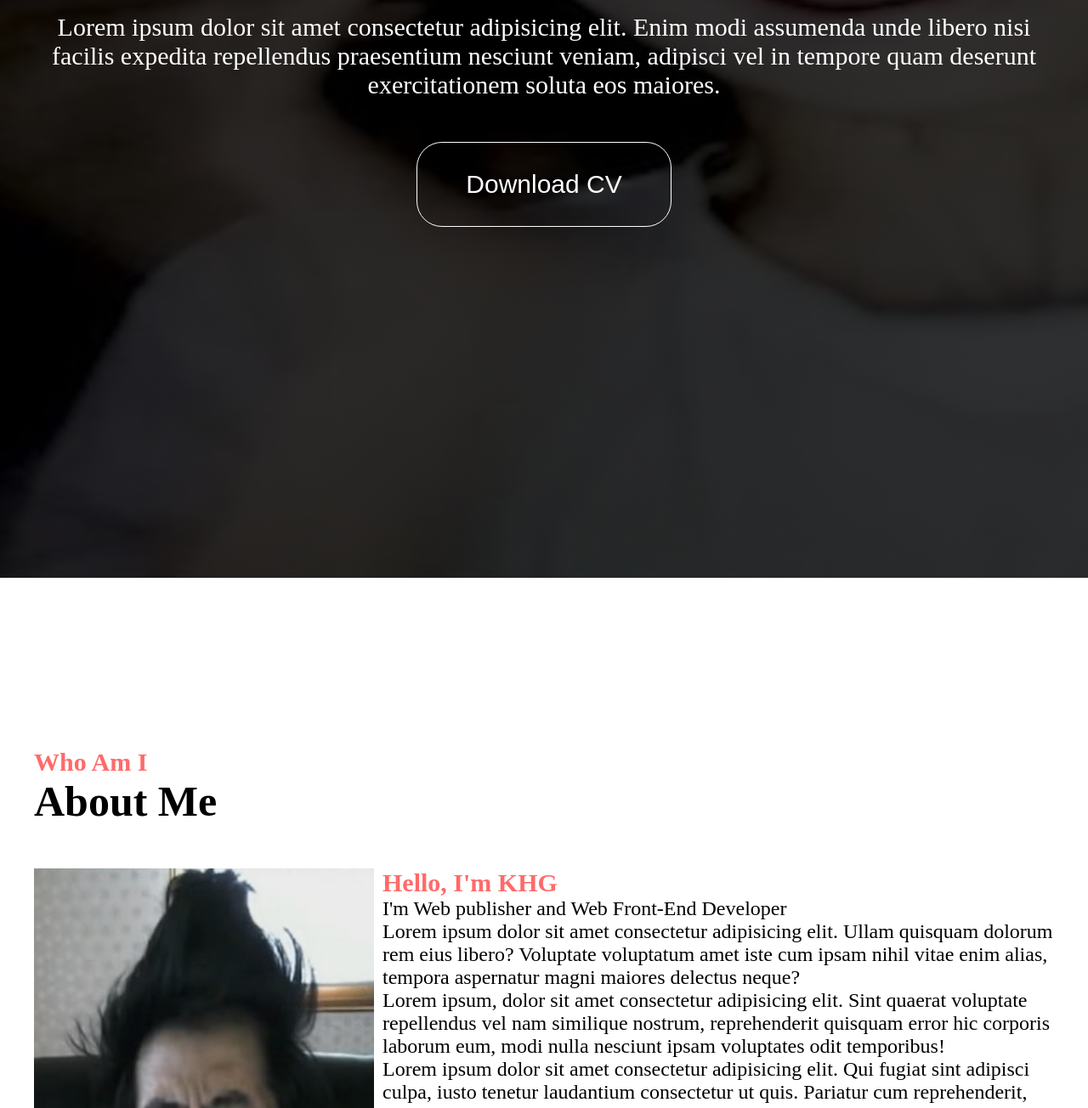
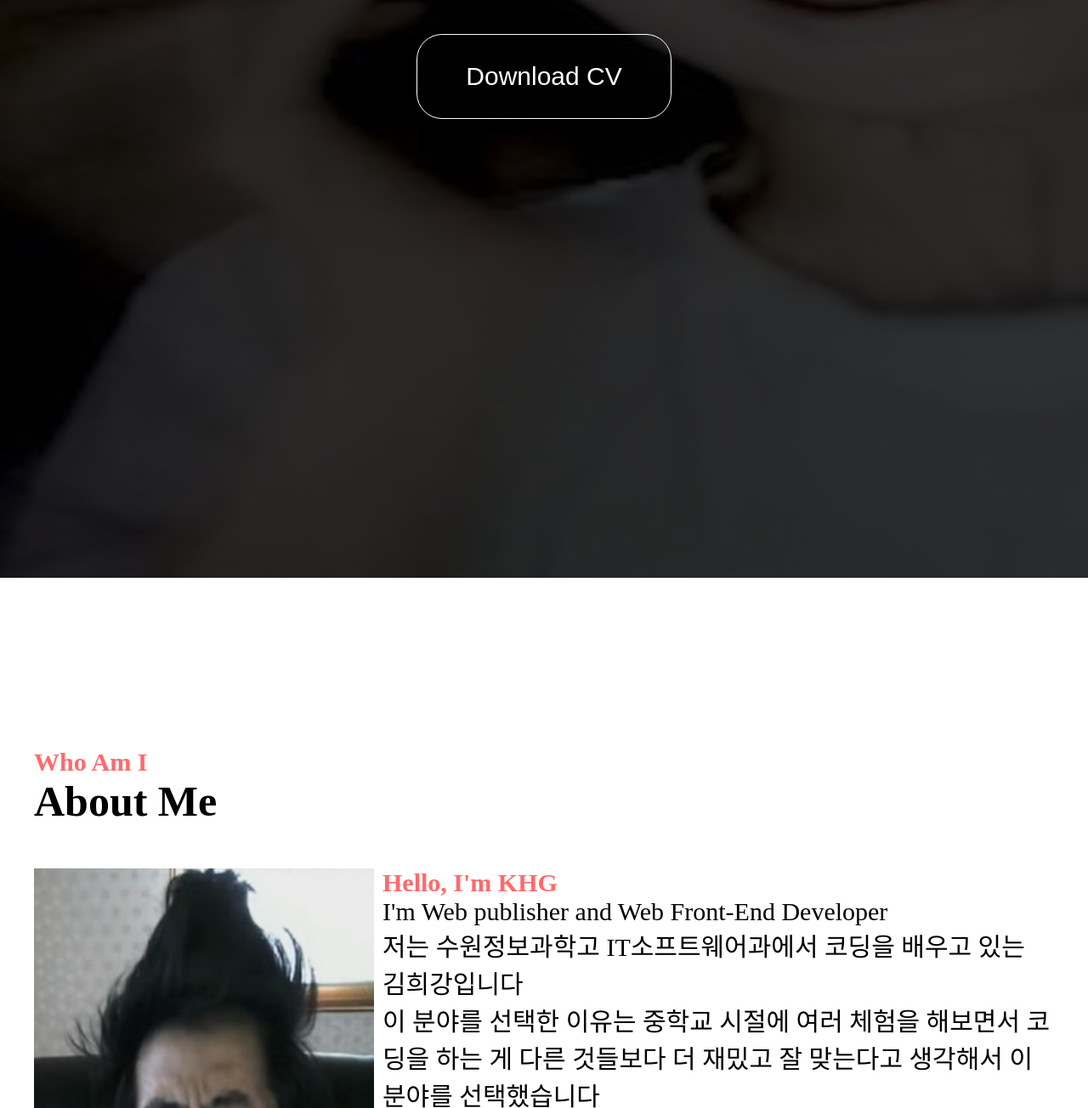
Before and after one commit to Kiwisae0/swjb, a plain HTML site: page index.html in a window 1280 px wide. Shown: the part 520-1824 px from the top of the page at 85% size. Drawn offline with Linux system fonts and the light colour scheme.

Commit message:
Add files via upload

```diff
--- a/index.html
+++ b/index.html
@@ -33,9 +33,7 @@
         <div class="main">
             <h1>Welcome My Homepage!</h1>
             <h2>I'M A Web Developer</h2>
-            <p>Lorem ipsum dolor sit amet consectetur adipisicing elit. Enim modi assumenda unde libero nisi facilis
-                expedita repellendus praesentium nesciunt veniam, adipisci vel in tempore quam deserunt exercitationem
-                soluta eos maiores.</p>
+            <p></p>
             <button>Download CV</button>
         </div>
 
@@ -55,15 +53,13 @@
                 <h3>Hello, I'm KHG</h3>
                 <ul>
                     <li>I'm Web publisher and Web Front-End Developer</li>
-                    <li>Lorem ipsum dolor sit amet consectetur adipisicing elit. Ullam quisquam dolorum rem eius libero?
-                        Voluptate voluptatum amet iste cum ipsam nihil vitae enim alias, tempora aspernatur magni
-                        maiores delectus neque?</li>
-                    <li>Lorem ipsum, dolor sit amet consectetur adipisicing elit. Sint quaerat voluptate repellendus vel
-                        nam similique nostrum, reprehenderit quisquam error hic corporis laborum eum, modi nulla
-                        nesciunt ipsam voluptates odit temporibus!</li>
-                    <li>Lorem ipsum dolor sit amet consectetur adipisicing elit. Qui fugiat sint adipisci culpa, iusto
-                        tenetur laudantium consectetur ut quis. Pariatur cum reprehenderit, natus optio adipisci
-                        laboriosam incidunt corrupti possimus obcaecati.</li>
+                    <li>저는 수원정보과학고 IT소프트웨어과에서
+                        코딩을 배우고 있는 김희강입니다</li>
+                    <li>이 분야를 선택한 이유는 중학교 시절에
+                        여러 체험을 해보면서 코딩을 하는 게 다른 것들보다
+                        더 재밌고 잘 맞는다고 생각해서 이 분야를 선택했습니다
+                    </li>
+                    <li></li>
                     <li><i class="fa-brands fa-youtube"></i><i class="fa-brands fa-github"></i><i
                             class="fa-brands fa-facebook"></i></li>
                 </ul>
@@ -146,7 +142,7 @@
             <div class="left">
                 <ul class="info">
                     <li>Phone <br> 010-8689-1468</li>
-                    <li>Email <br> ghkdqhRhrwl0808@gmail.com</li>
+                    <li>Email <br> ghkdqhrhrwl0808@gmail.com</li>
                     <li>Address <br> :)</li>
 
                 </ul>
--- a/style.css
+++ b/style.css
@@ -84,8 +84,8 @@ transition: 0.3s;
     margin-bottom: 30px;
 }
 .main p{
-    font-size: 30px;
-    margin-bottom: 50px;
+    font-size: 35px;
+    margin-bottom: 55px;
 }
 .main button{
     font-size: 30px;
@@ -145,7 +145,7 @@ transition: 0.3s;
     font-size: 30px;
 }
 .about .right li{
-    font-size: 24px;
+    font-size: 30px;
 
 }
 .fa-brands{
@@ -266,7 +266,7 @@ height: 600px;
     margin-bottom: 20px;
     border: 1px solid #ccc;
     padding: 10px;
-    font-size: 23px;
+    font-size: 21px;
     font-weight: bold;
 }
 
```
